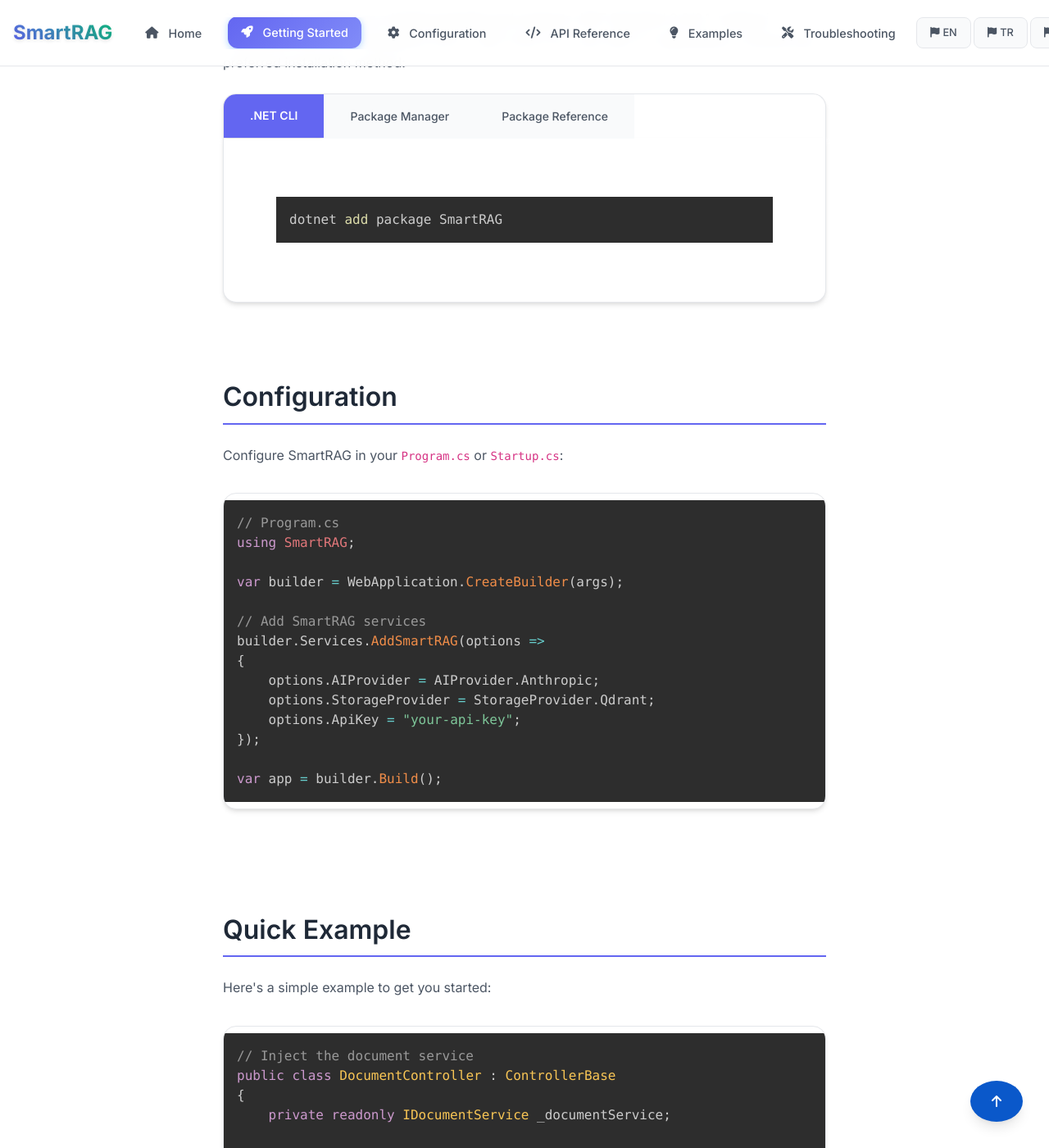
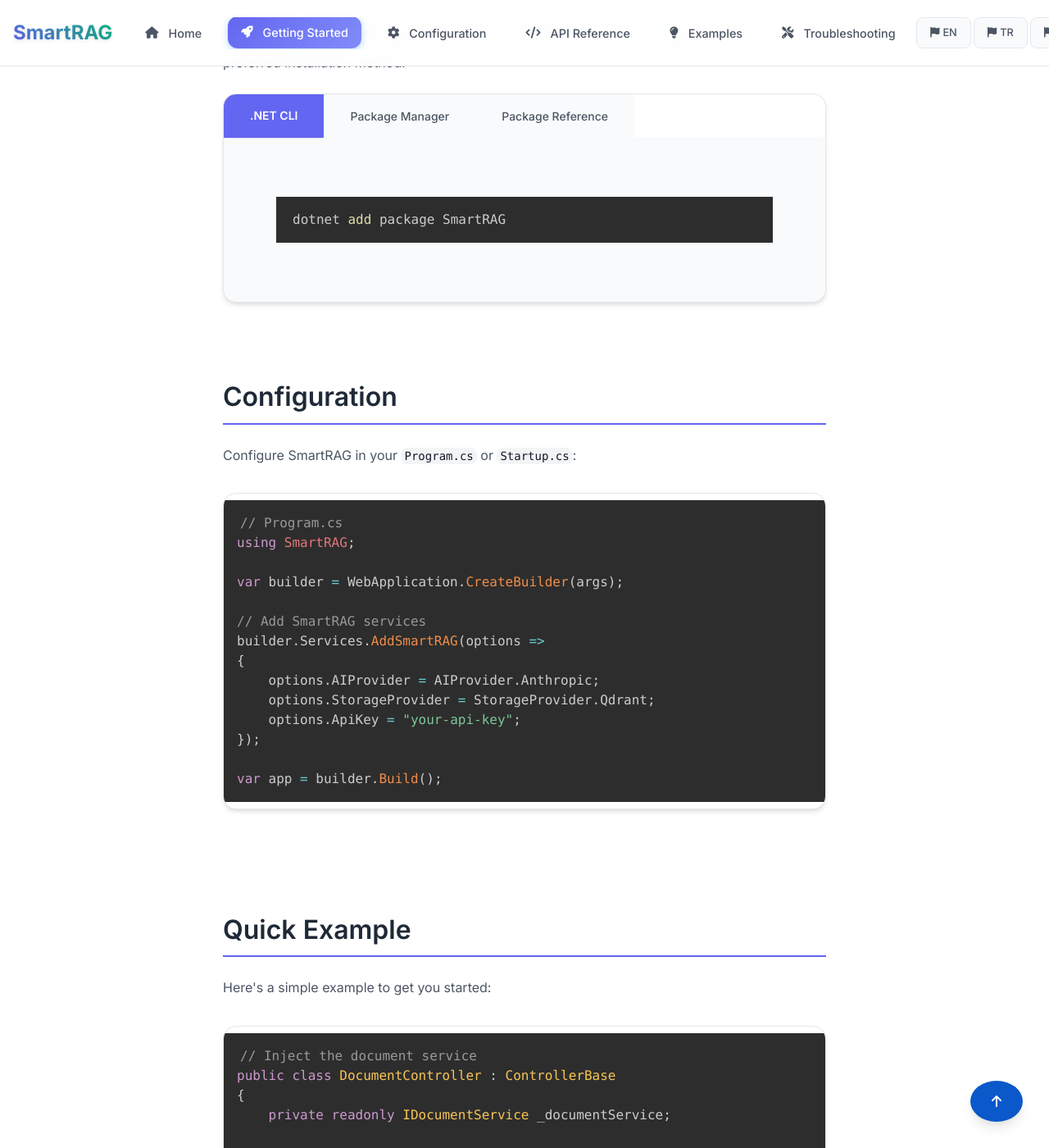
Before and after one commit to byerlikaya/SmartRAG, a Jekyll site: the page built from docs/en/getting-started.md, in a window 1280 px wide and 1400 px high, scrolled down 393 px. Shown: the whole window at 82% size. Built offline with Jekyll 4.4.1, drawn with Linux system fonts in a browser that asks for light colours; nearby versions of some CDN libraries.

Commit message:
fix: Make code blocks follow current theme - light gray background for light theme

```diff
--- a/docs/assets/css/style.css
+++ b/docs/assets/css/style.css
@@ -310,14 +310,28 @@ h1, h2, h3, h4, h5, h6 {
 .code-example pre {
     margin: 0;
     padding: var(--spacing-lg);
-    background: #ffffff;
-    color: #1a202c;
+    background: var(--gray-50);
+    color: var(--gray-900);
     font-family: var(--font-mono);
     font-size: 0.875rem;
     line-height: 1.6;
     overflow-x: auto;
     word-wrap: break-word;
     white-space: pre-wrap;
+}
+
+/* Code blocks follow theme */
+pre {
+    background: var(--gray-50);
+    color: var(--gray-900);
+}
+
+code {
+    background: var(--gray-100);
+    color: var(--gray-900);
+    padding: 0.125rem 0.25rem;
+    border-radius: var(--radius-sm);
+    font-size: 0.875em;
 }
 
 /* Code Window (Hero Section) */
@@ -361,7 +375,7 @@ h1, h2, h3, h4, h5, h6 {
 }
 
 .code-content {
-    background: #ffffff;
+    background: var(--gray-50);
     border: 1px solid var(--gray-200);
     border-top: none;
     border-radius: 0 0 var(--radius-lg) var(--radius-lg);
@@ -374,7 +388,7 @@ h1, h2, h3, h4, h5, h6 {
 .code-content pre {
     margin: 0;
     background: none;
-    color: #1a202c;
+    color: var(--gray-900);
     font-family: 'JetBrains Mono', 'Fira Code', 'Monaco', 'Consolas', monospace;
     font-size: 0.875rem;
     line-height: 1.6;
@@ -901,8 +915,8 @@ h1, h2, h3, h4, h5, h6 {
 
 .code-panel pre {
     margin: 0;
-    background: #ffffff;
-    color: #1a202c;
+    background: var(--gray-50);
+    color: var(--gray-900);
     font-family: var(--font-mono);
     font-size: 0.875rem;
     line-height: 1.6;
```
